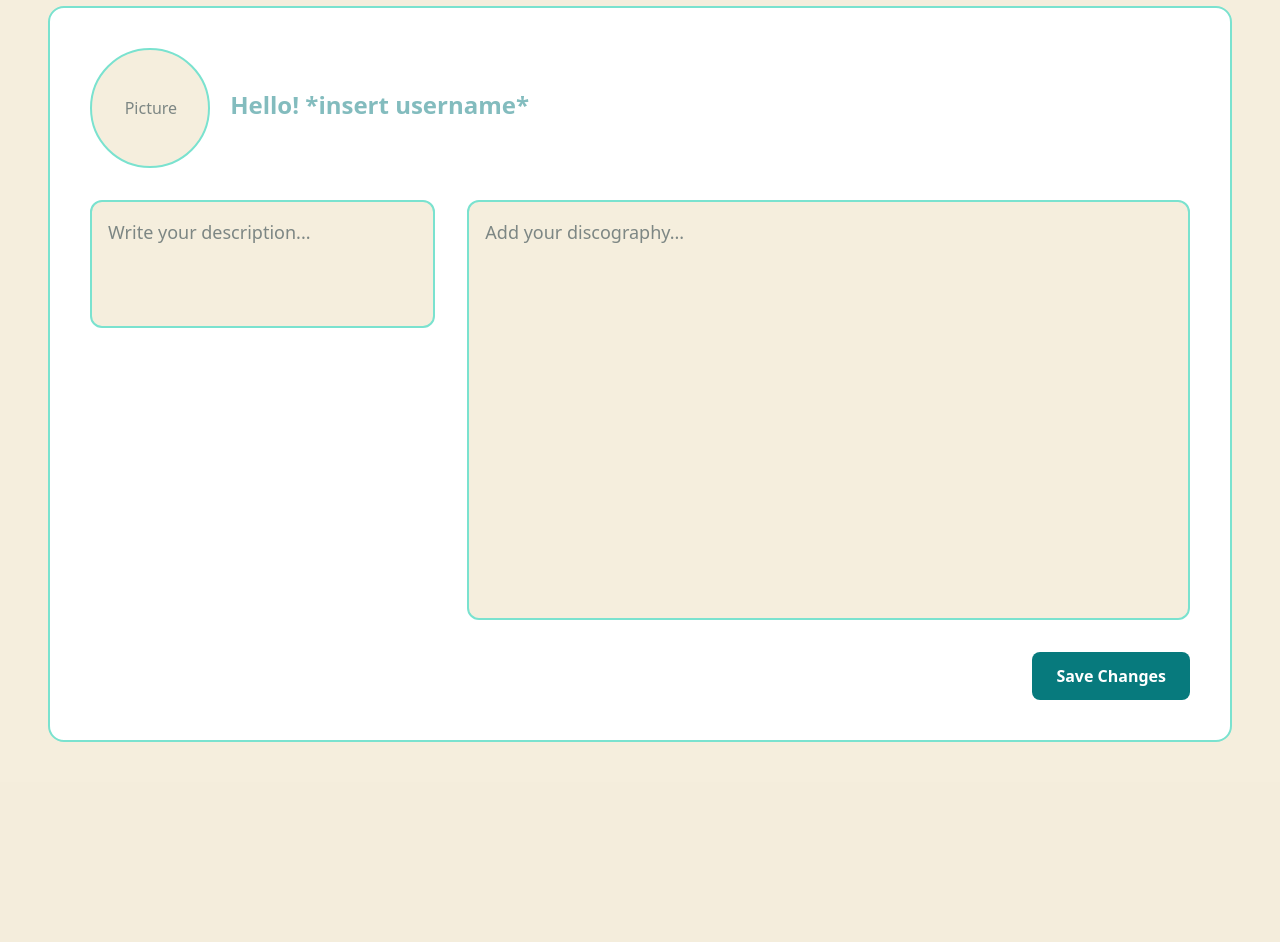
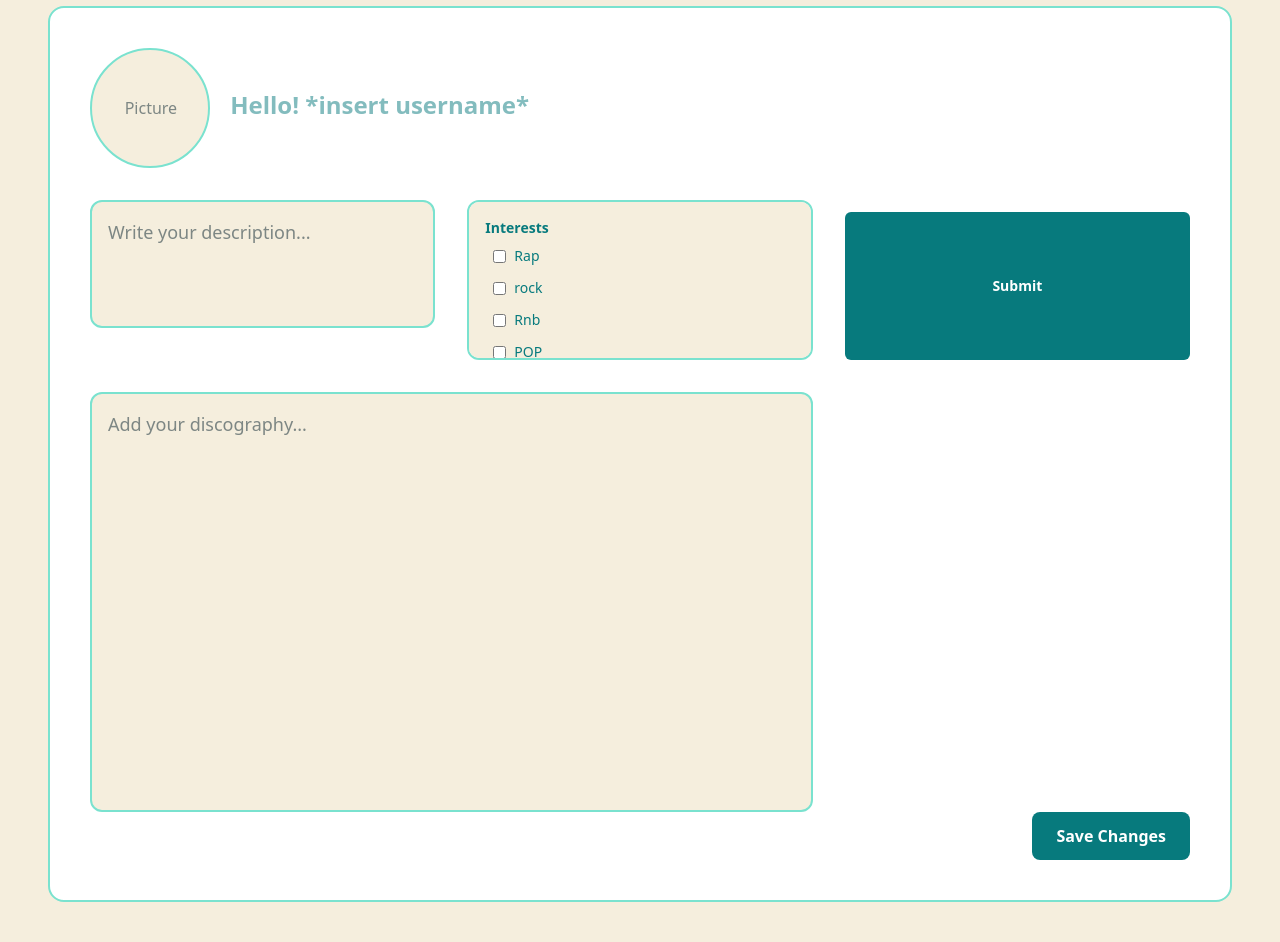
Before and after one commit to Brooklyn-STEAM/10049-Matching-Music-Artists-to-Promote-Intuitive-Collaboration, a Flask app: template templates/profile_customization.html.jinja in a window 1280 px wide. Shown: the part 146-1088 px from the top of the page. Before the commit the page ends 888 px from the top, so only its background shows below. Run offline with Flask 3, Linux system fonts and the light colour scheme; the template is opened without the code that fills it, so the values that code supplies are empty.

Commit message:
form interests (#22)

```diff
--- a/templates/profile_customization.html.jinja
+++ b/templates/profile_customization.html.jinja
@@ -55,6 +55,32 @@
 
 
       </div>
+       <form action="/submit-interests" method="POST">
+  <div class="bg-[#F5EEDD] border-2 border-[#7AE2CF] rounded-xl p-4 h-40 overflow-y-auto">
+    <label class="block text-sm font-semibold text-[#077A7D] mb-2"> Interests </label>
+    <div class="flex flex-col gap-3">
+      <div class="px-2 flex items-center gap-2">
+        <input type="checkbox" name="interests" id="rap" class="border border-[#7AE2CF] rounded-md text-[#077A7D]" value="Rap" />
+        <label for="rap" class="text-sm text-[#077A7D]">Rap</label>
+      </div>
+      <div class="px-2 flex items-center gap-2">
+        <input type="checkbox" name="interests" id="rock" class="border border-[#7AE2CF] rounded-md text-[#077A7D]" value="rock" />
+        <label for="rock" class="text-sm text-[#077A7D]">rock</label>
+      </div>
+      <div class="px-2 flex items-center gap-2">
+        <input type="checkbox" name="interests" id="rnb" class="border border-[#7AE2CF] rounded-md text-[#077A7D]" value="Rnb" />
+        <label for="rnb" class="text-sm text-[#077A7D]">Rnb</label>
+        </div>
+      <div class="px-2 flex items-center gap-2">
+        <input type="checkbox" name="interests" id="pop" class="border border-[#7AE2CF] rounded-md text-[#077A7D]" value="POP" />
+        <label for="pop" class="text-sm text-[#077A7D]">POP</label>
+      </div>
+    </div>
+  </div>
+  <button type="submit" class="mt-3 px-4 py-2 bg-[#077A7D] text-white rounded-md text-sm font-semibold">
+    Submit
+  </button>
+</form>
 
 
       <div class="col-span-2">
```
